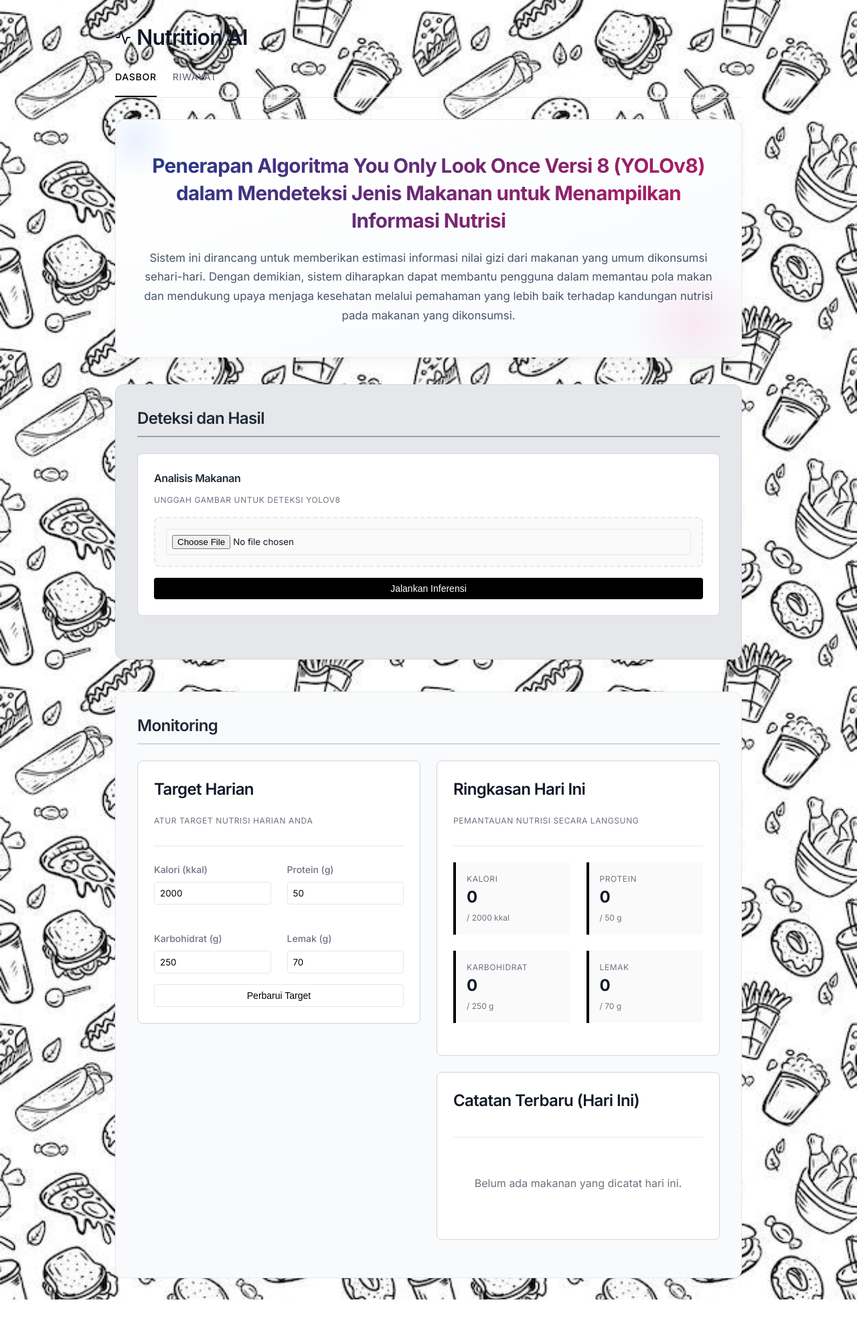
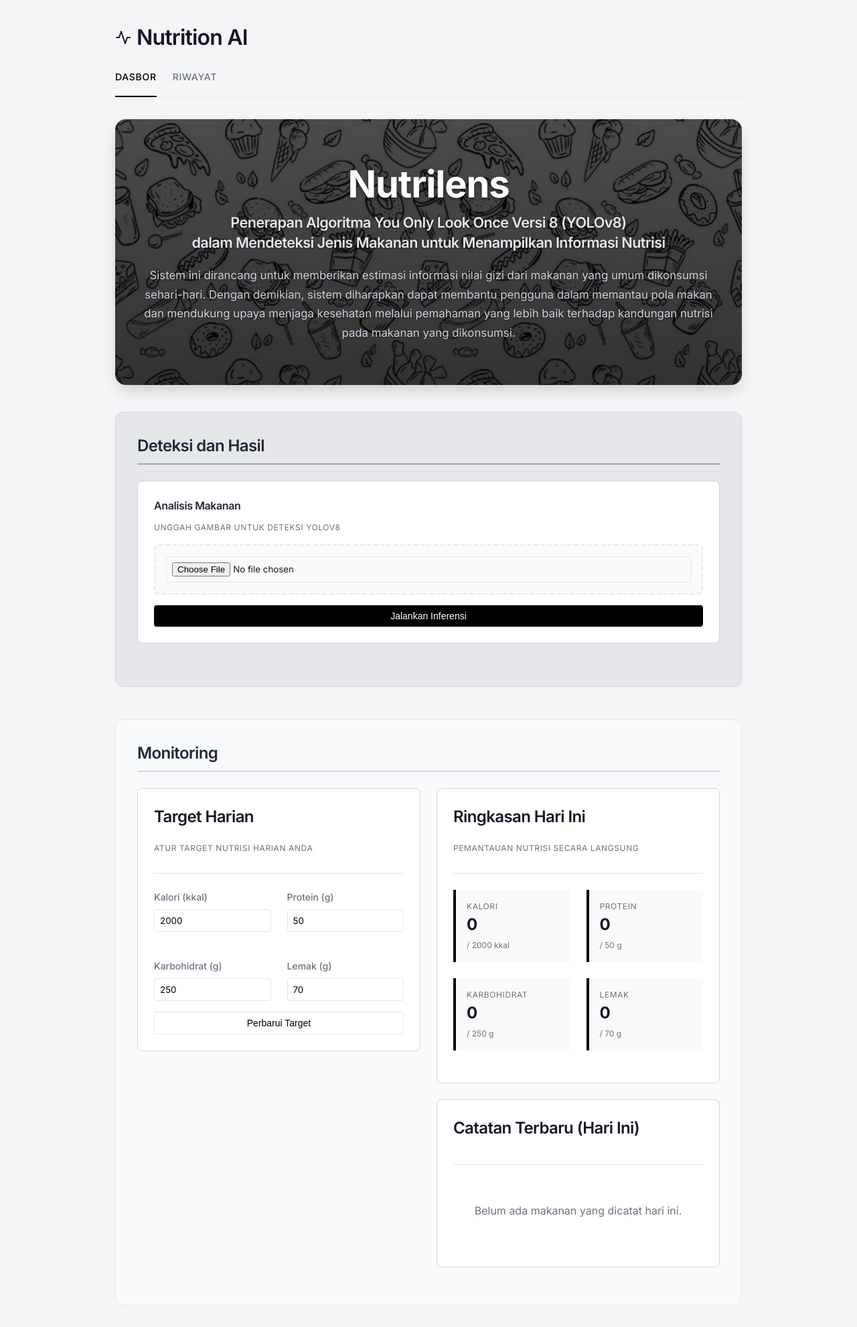
Before and after one commit to MuhammadAliffandy/food-fat-detection, a Flask app: page / in a window 1280 px wide. Shown: the whole page at 67% size. Before the commit the page ends 1941 px from the top, so only its background shows below. Run offline with Flask 3, Linux system fonts and the light colour scheme; data comes from the database, SQL or seed files in the repository; data that the repository does not hold is empty.

Commit message:
Implement Parallax Header with Nutrilens Title

```diff
--- a/web_app/static/css/style.css
+++ b/web_app/static/css/style.css
@@ -16,11 +16,6 @@
 body {
   font-family: 'Inter', -apple-system, BlinkMacSystemFont, "Segoe UI", Roboto, sans-serif;
   background-color: var(--bg-color);
-  background-image: url('../images/bg.jpg');
-  background-size: cover;
-  background-position: center;
-  background-attachment: fixed;
-  background-repeat: no-repeat;
   color: var(--text-main);
   margin: 0;
   padding: 0;
--- a/web_app/templates/dashboard.html
+++ b/web_app/templates/dashboard.html
@@ -2,16 +2,15 @@
 
 {% block content %}
 
-<!-- HEADER / INTRO -->
-<div style="background: linear-gradient(to right bottom, #ffffff, #f8fafc); padding: 3rem 2rem; border-radius: 16px; margin-bottom: 2.5rem; box-shadow: 0 10px 25px -5px rgba(0, 0, 0, 0.05), 0 8px 10px -6px rgba(0, 0, 0, 0.01); border: 1px solid rgba(226, 232, 240, 0.8); text-align: center; position: relative; overflow: hidden;">
-    <!-- Decorative background elements -->
-    <div style="position: absolute; top: -30px; left: -30px; width: 120px; height: 120px; background: radial-gradient(circle, rgba(59,130,246,0.1) 0%, transparent 70%); border-radius: 50%;"></div>
-    <div style="position: absolute; bottom: -40px; right: -20px; width: 180px; height: 180px; background: radial-gradient(circle, rgba(236,72,153,0.1) 0%, transparent 70%); border-radius: 50%;"></div>
-
-    <h1 style="margin-top: 0; font-size: 1.85rem; font-weight: 800; line-height: 1.4; margin-bottom: 1.25rem; background: linear-gradient(135deg, #1e3a8a 0%, #be185d 100%); -webkit-background-clip: text; -webkit-text-fill-color: transparent; position: relative; z-index: 1; letter-spacing: -0.02em;">
+<!-- SECTION 1: HEADER / INTRO (PARALLAX) -->
+<div style="background-image: linear-gradient(rgba(0, 0, 0, 0.7), rgba(0, 0, 0, 0.8)), url('{{ url_for('static', filename='images/bg.jpg') }}'); background-size: cover; background-position: center; background-attachment: fixed; background-repeat: no-repeat; padding: 4rem 2rem; border-radius: 16px; margin-bottom: 2.5rem; box-shadow: 0 10px 25px -5px rgba(0, 0, 0, 0.2); text-align: center; position: relative; overflow: hidden; color: #ffffff;">
+    <h1 style="margin-top: 0; font-size: 3.5rem; font-weight: 900; line-height: 1.2; margin-bottom: 0.5rem; position: relative; z-index: 1; letter-spacing: -0.02em; color: #ffffff; text-shadow: 0 2px 4px rgba(0,0,0,0.5);">
+        Nutrilens
+    </h1>
+    <h2 style="margin-top: 0; font-size: 1.35rem; font-weight: 600; line-height: 1.4; margin-bottom: 1.25rem; position: relative; z-index: 1; color: #e2e8f0; text-shadow: 0 1px 3px rgba(0,0,0,0.5);">
         Penerapan Algoritma You Only Look Once Versi 8 (YOLOv8)<br>dalam Mendeteksi Jenis Makanan untuk Menampilkan Informasi Nutrisi
-    </h1>
-    <p style="color: #475569; font-size: 1.05rem; line-height: 1.7; margin-bottom: 0; max-width: 850px; margin-left: auto; margin-right: auto; position: relative; z-index: 1; font-weight: 400;">
+    </h2>
+    <p style="color: #cbd5e1; font-size: 1.05rem; line-height: 1.7; margin-bottom: 0; max-width: 850px; margin-left: auto; margin-right: auto; position: relative; z-index: 1; font-weight: 400; text-shadow: 0 1px 2px rgba(0,0,0,0.5);">
         Sistem ini dirancang untuk memberikan estimasi informasi nilai gizi dari makanan yang umum dikonsumsi sehari-hari. Dengan demikian, sistem diharapkan dapat membantu pengguna dalam memantau pola makan dan mendukung upaya menjaga kesehatan melalui pemahaman yang lebih baik terhadap kandungan nutrisi pada makanan yang dikonsumsi.
     </p>
 </div>
```
